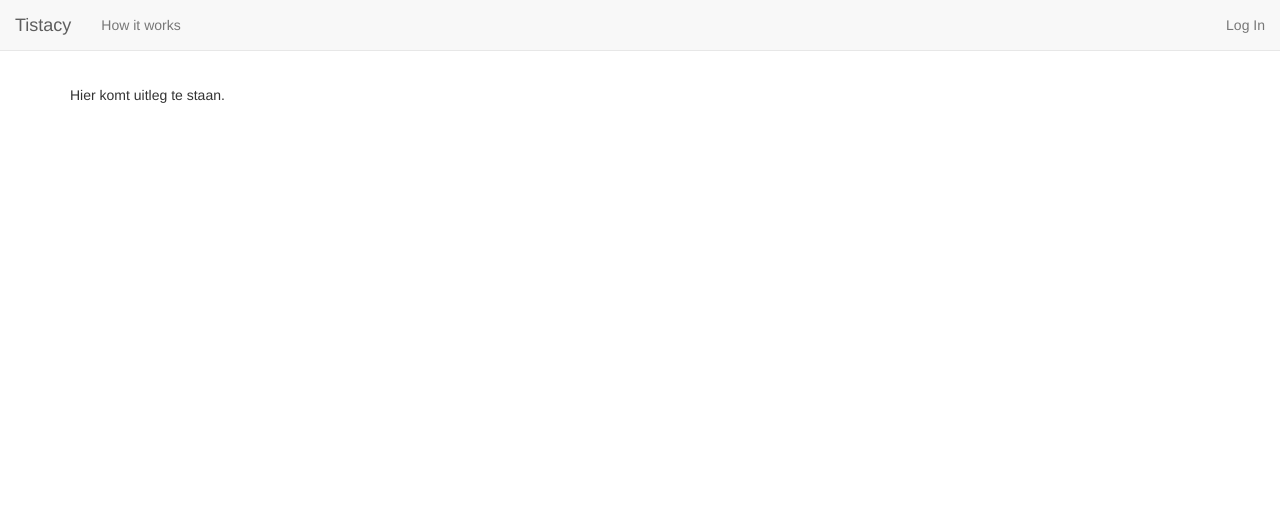
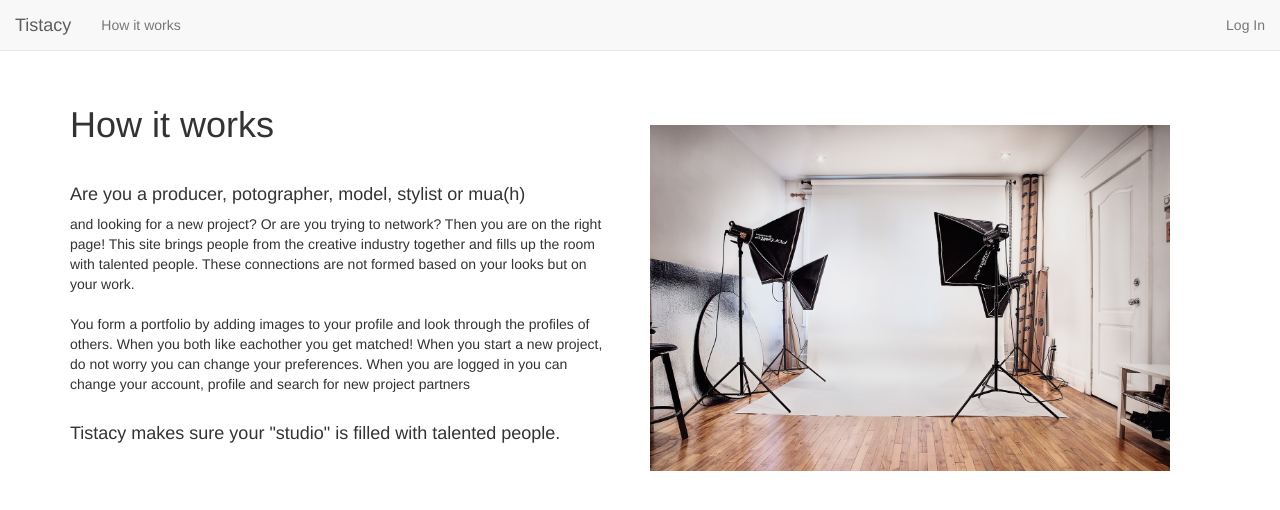
Before and after one commit to xjaeh/WEBIK, a Flask app: page /howitworks in a window 1280 px wide. Shown: the top 510 px of the page. Run offline with Flask 2, Linux system fonts and the light colour scheme; some libraries are stand-ins or nearby versions.

Commit message:
homepage and how it works

```diff
--- a/model.py
+++ b/model.py
@@ -76,6 +76,6 @@ def upload(filename, id):
     db.execute("INSERT INTO pictures (id, picture) VALUES (:id, :picture)", id=id, picture=filename)
 
 def find(id):
-    rows = db.execute("SELCT * FROM users WHERE id=:id", id=id)
+    rows = db.execute("SELECT * FROM users WHERE id=:id", id=id)
     search = rows[0]["search"]
     possible_matches = db.execute("SELECT * FROM users WHERE work=:search", search=search)
--- a/templates/howitworks.html
+++ b/templates/howitworks.html
@@ -8,7 +8,23 @@
     <form action="{{ url_for('howitworksroute') }}" method="post">
         <fieldset>
             <body>
-                Hier komt uitleg te staan.
+                <img src="static/img/test.jpg" align="right" width="600px" heigth:"600px" style="padding:40px">
+                <h1> How it works</h1>
+                <br>
+                <h4> Are you a producer, potographer, model, stylist or mua(h) </h4> and looking for a new project?
+                Or are you trying to network? Then you are on the right page!
+                This site brings people from the creative industry together and fills up the room with talented people.
+                These connections are not formed based on your looks but on your work.
+                <br>
+                <br>
+                You form a portfolio by adding images to your profile and look through the profiles of others.
+                When you both like eachother you get matched!
+                When you start a new project, do not worry you can change your preferences.
+                When you are logged in you can <br> change your account, profile and search for new project partners
+                <br>
+                <br>
+                <h4> Tistacy makes sure your "studio" is filled with talented people.</h4>
+
             </body>
         </fieldset>
     </form>
```
Also changed, not shown: templates/main.html (+7 -0 lines), static/img/Logo.jpg (added), static/img/eyemedia-studios-inside-picture.jpg (added), static/img/test.jpg (added), static/img/warehouse-studio-pblok1.jpg (added).
